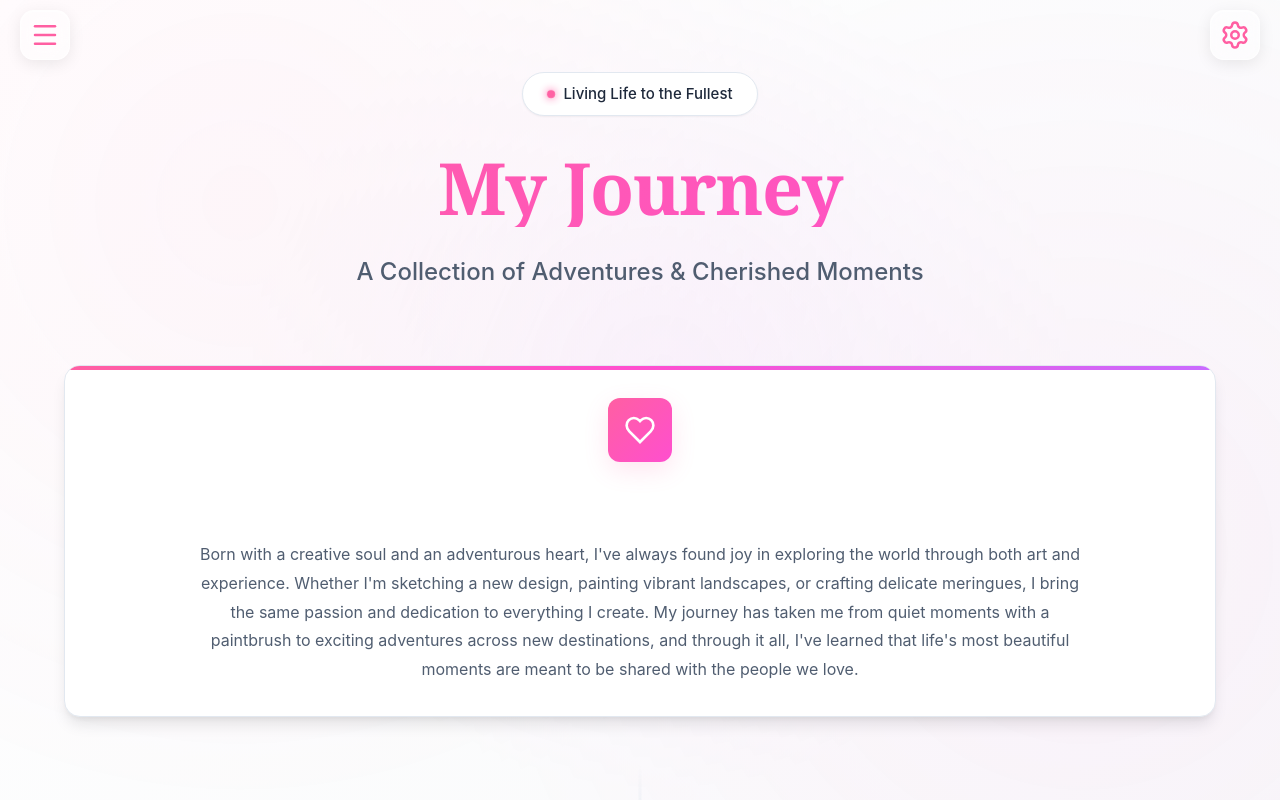
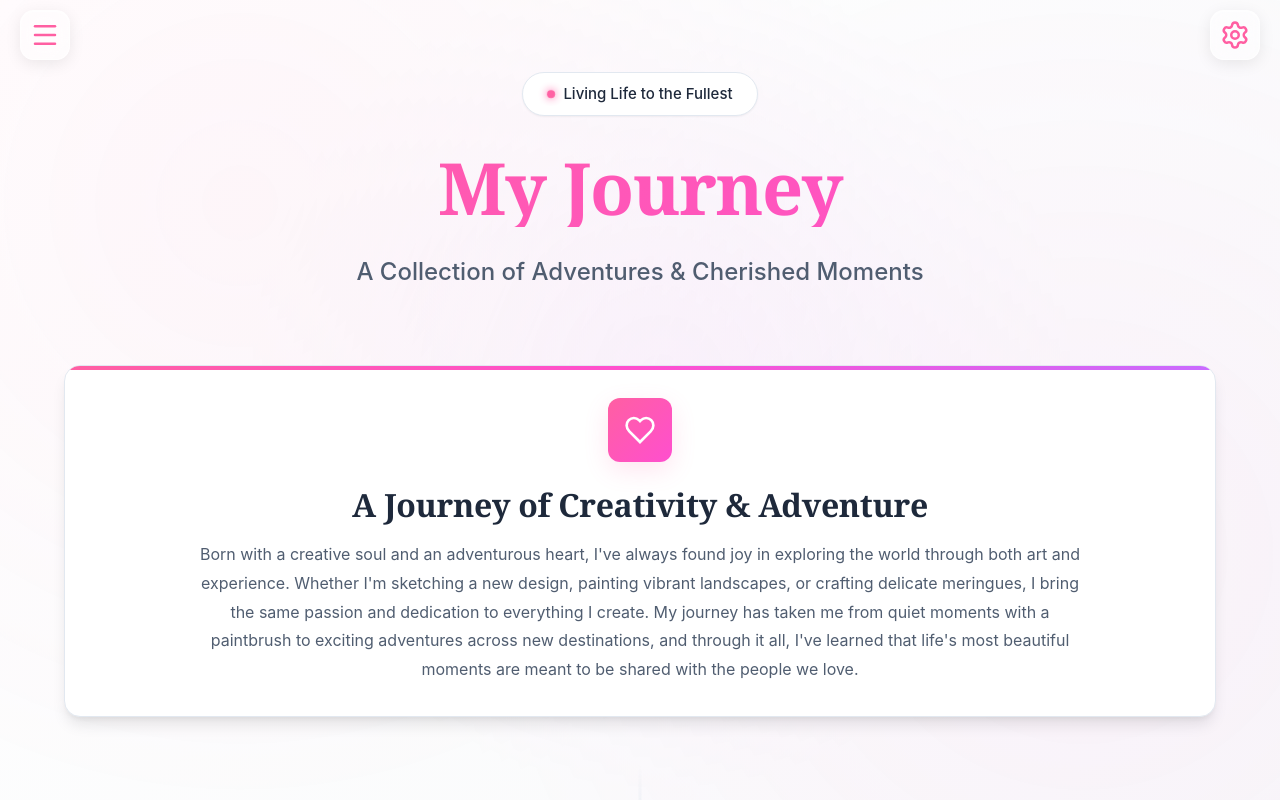
Before and after one commit to FM-Web-Studio/Sunika-Online-Portfolio, a React (Create React App) app in the folder frontend/: page / in a window 1280 px wide. Shown: the top 800 px of the page. Built offline with nearby package versions, Linux system fonts and the light colour scheme.

Commit message:
Update Components.css

```diff
--- a/frontend/src/styles/Components.css
+++ b/frontend/src/styles/Components.css
@@ -42,12 +42,8 @@
     line-height: 1.2;
     letter-spacing: -0.01em;
     margin: 0.5rem 0 0.75rem 0;
-    background: linear-gradient(135deg, var(--accent-2) 0%, var(--accent-3) 50%, var(--accent-4) 100%);
-    background-size: 200% 200%;
-    -webkit-background-clip: text;
-    -webkit-text-fill-color: transparent;
-    background-clip: text;
-    animation: gradientShift 8s ease infinite;
+    color: var(--primary-text-color);
+    transition: color 0.3s cubic-bezier(0.4, 0, 0.2, 1);
     position: relative;
 }
 
```
